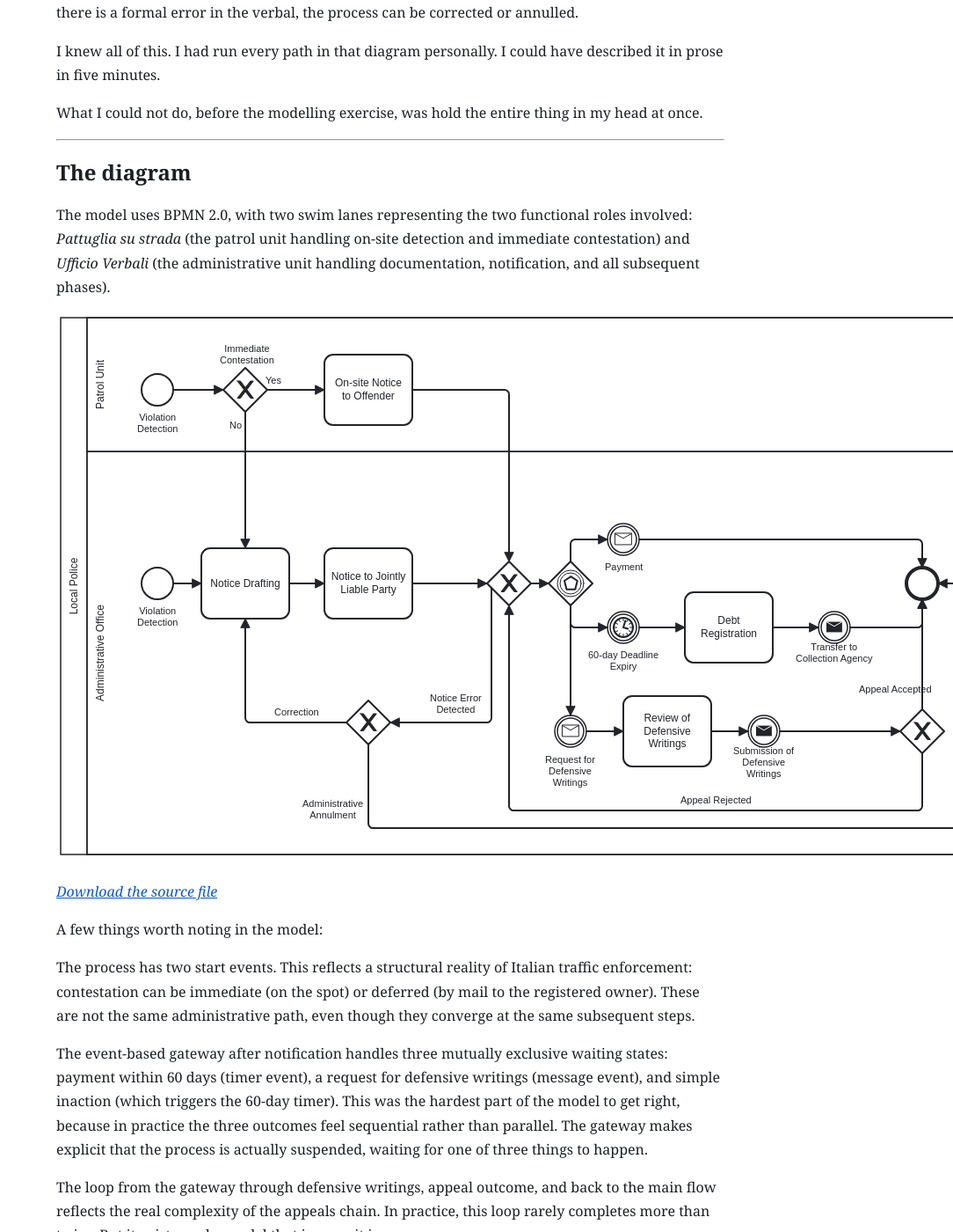
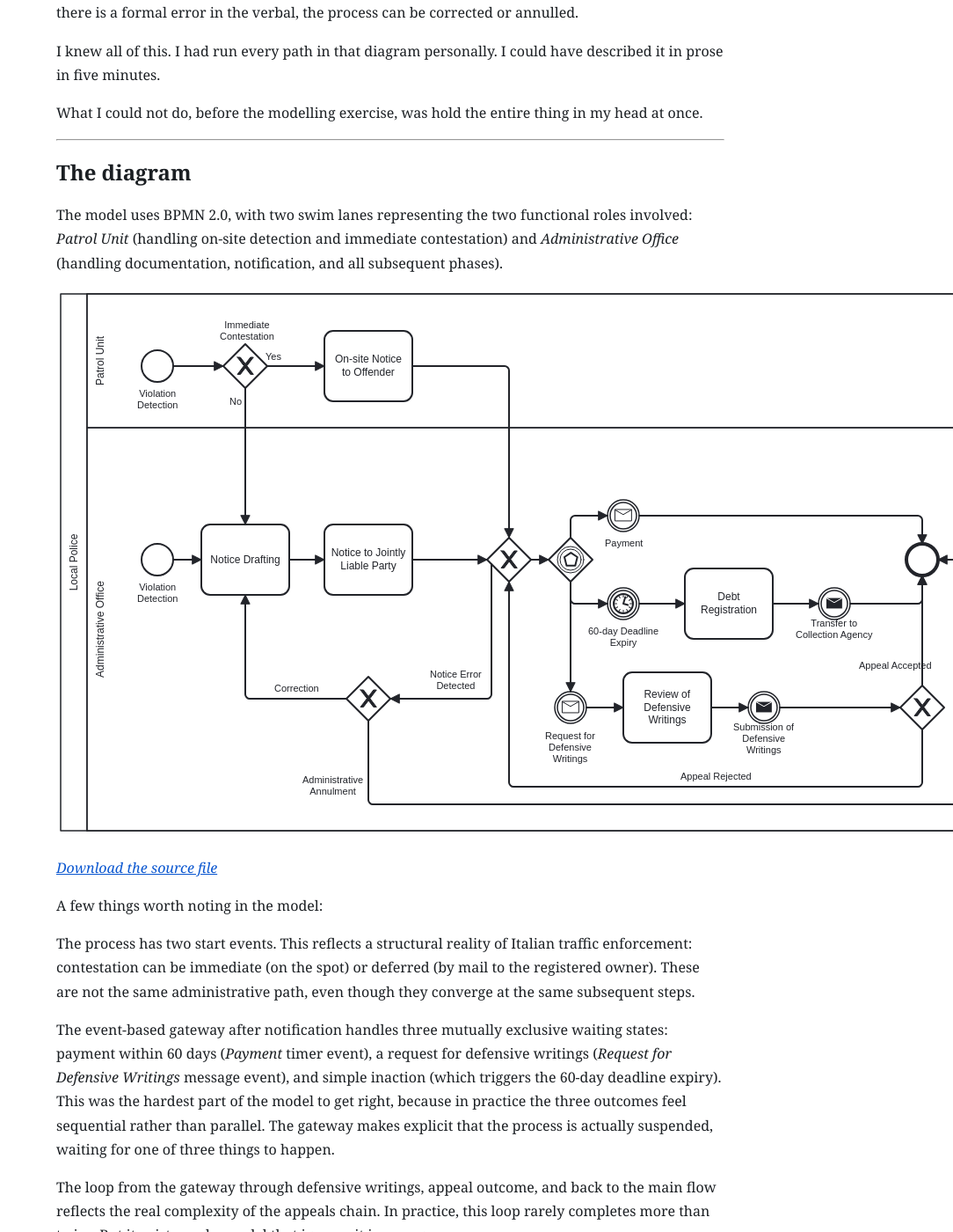
Before and after one commit to ale-saglia/insight, a Jekyll site: the page built from src/general/process-you-know-but-cannot-describe.md, in a window 1280 px wide and 1400 px high, scrolled down 940 px. Shown: the whole window at 88% size, without its empty margins (196-1280 px from the left). Built offline with Jekyll 4.4.1, drawn with Linux system fonts in a browser that asks for light colours; some of the changed text lies outside the part shown.

Commit message:
refactor(process-model): improve clarity and structure of the highway code sanctioning process article

```diff
--- a/src/general/process-you-know-but-cannot-describe.md
+++ b/src/general/process-you-know-but-cannot-describe.md
@@ -5,7 +5,7 @@
 permalink: /general/process-you-know-but-cannot-describe/
 ---
 
-In an [earlier post](https://ale-saglia.github.io/insight/general/build-compliance-tool-before-i-know-compliance/), I wrote about two software projects I built before I had a formal framework for what I was doing. The conclusion was simple: building tools to manage deadlines and track compliance obligations was, in retrospect, a primitive attempt at process governance. The code was the easy part. Understanding the underlying process well enough to model it was the real work.
+In an [earlier post](https://ale-saglia.github.io/insight/general/build-compliance-tool-before-i-know-compliance/), , I wrote about two software projects I built before I had a formal framework for what I was doing. The conclusion was simple: building tools to manage deadlines and track compliance obligations was, in retrospect, a primitive attempt at process governance. The code was the easy part. Understanding the underlying process well enough to model it was the real work.
 
 I also mentioned a university course on process modelling that finally gave me a language for what I had been doing instinctively. This is that story.
 
@@ -27,9 +27,9 @@
 
 ## The diagram
 
-The model uses BPMN 2.0, with two swim lanes representing the two functional roles involved: *Pattuglia su strada* (the patrol unit handling on-site detection and immediate contestation) and *Ufficio Verbali* (the administrative unit handling documentation, notification, and all subsequent phases).
+The model uses BPMN 2.0, with two swim lanes representing the two functional roles involved: *Patrol Unit* (handling on-site detection and immediate contestation) and *Administrative Office* (handling documentation, notification, and all subsequent phases).
 
-![Processo sanzionatorio al Codice della Strada — BPMN 2.0](https://raw.githubusercontent.com/ale-saglia/insight/refs/heads/main/assets/process-sanctions-cds-en.bpmn.svg)
+![Highway Code Sanctioning Process — BPMN 2.0](https://raw.githubusercontent.com/ale-saglia/insight/refs/heads/main/assets/process-sanctions-cds-en.bpmn.svg)
 
 *[Download the source file](https://raw.githubusercontent.com/ale-saglia/insight/refs/heads/main/assets/process-sanctions-cds-en.bpmn)*
 
@@ -37,7 +37,7 @@
 
 The process has two start events. This reflects a structural reality of Italian traffic enforcement: contestation can be immediate (on the spot) or deferred (by mail to the registered owner). These are not the same administrative path, even though they converge at the same subsequent steps.
 
-The event-based gateway after notification handles three mutually exclusive waiting states: payment within 60 days (timer event), a request for defensive writings (message event), and simple inaction (which triggers the 60-day timer). This was the hardest part of the model to get right, because in practice the three outcomes feel sequential rather than parallel. The gateway makes explicit that the process is actually suspended, waiting for one of three things to happen.
+The event-based gateway after notification handles three mutually exclusive waiting states: payment within 60 days (*Payment* timer event), a request for defensive writings (*Request for Defensive Writings* message event), and simple inaction (which triggers the 60-day deadline expiry). This was the hardest part of the model to get right, because in practice the three outcomes feel sequential rather than parallel. The gateway makes explicit that the process is actually suspended, waiting for one of three things to happen.
 
 The loop from the gateway through defensive writings, appeal outcome, and back to the main flow reflects the real complexity of the appeals chain. In practice, this loop rarely completes more than twice. But it exists, and a model that ignores it is wrong.
 
```
